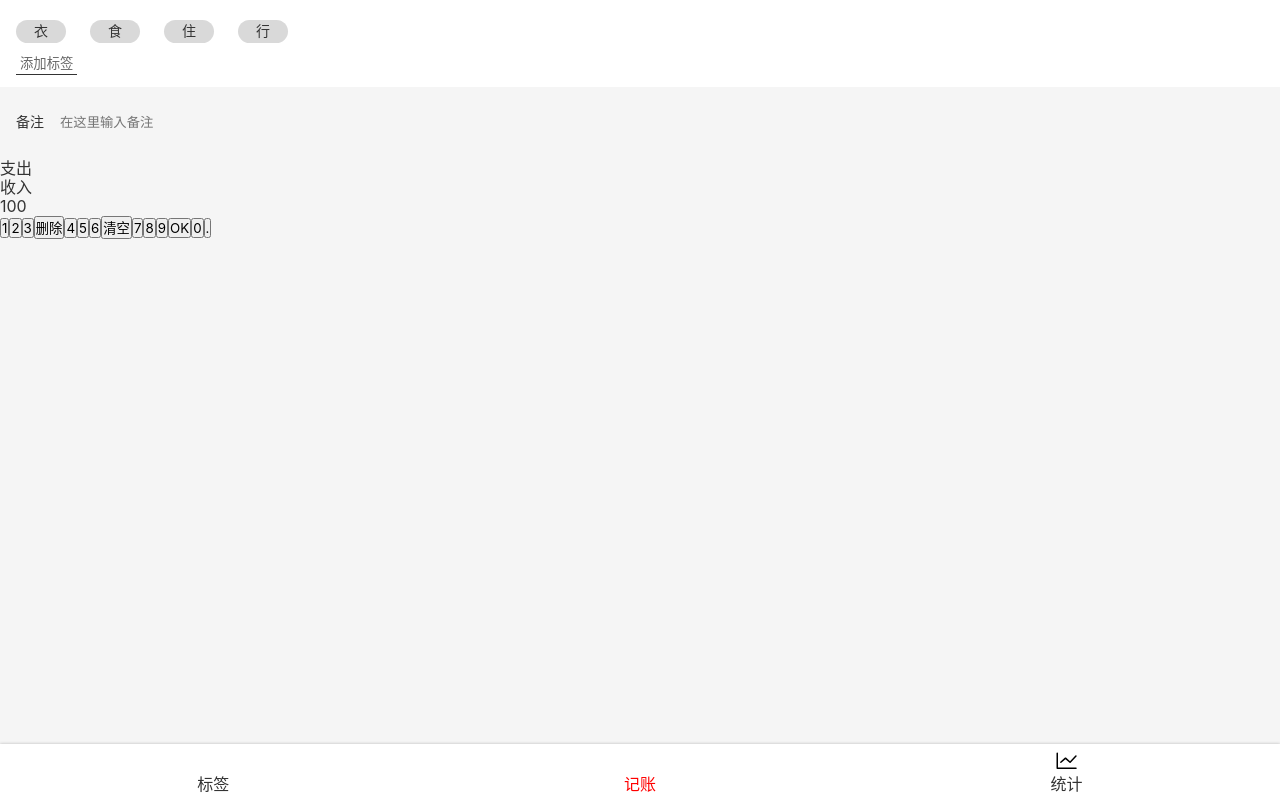
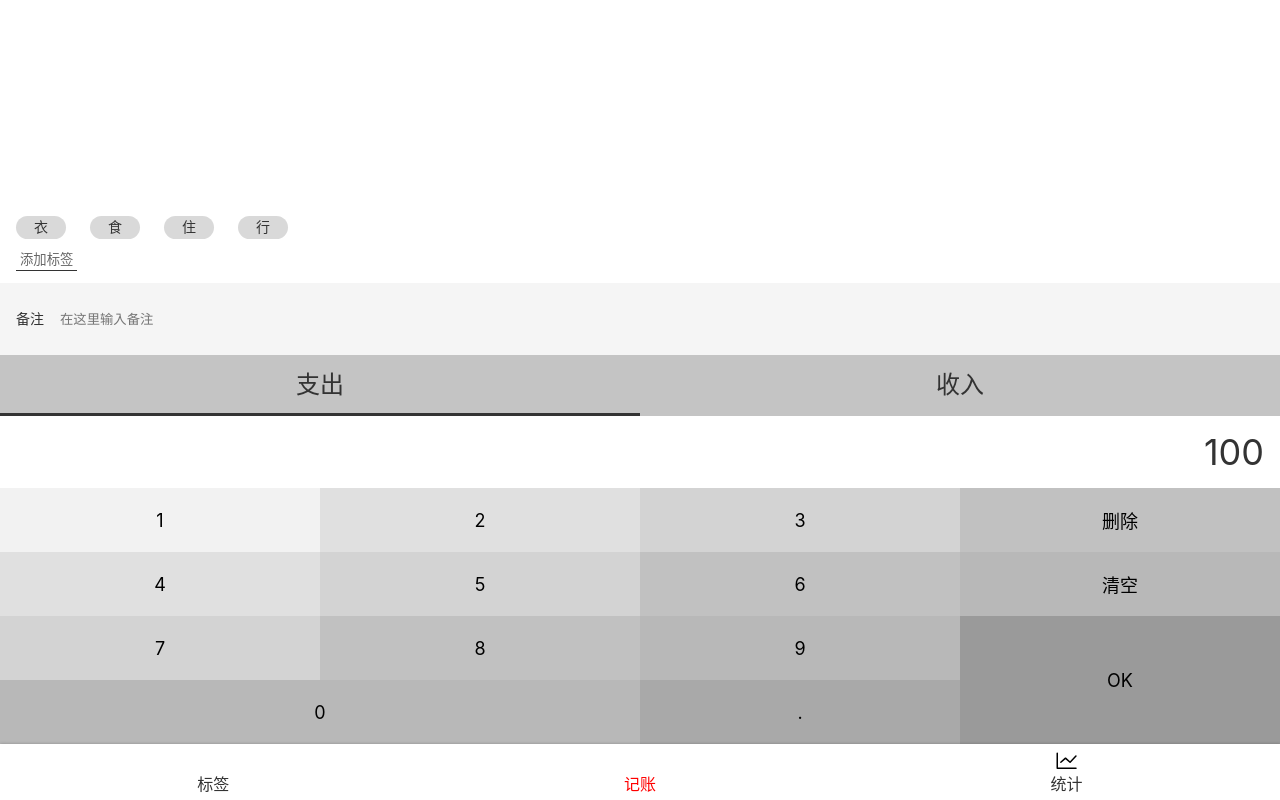
Before and after one commit to liu0haha123/535-moreny-react, a React app: page /#/money in a window 1280 px wide. Built offline with nearby package versions, Linux system fonts and the light colour scheme.

Commit message:
完成标签选择和新增功能

```diff
--- a/src/components/Layout.tsx
+++ b/src/components/Layout.tsx
@@ -13,7 +13,7 @@ const Main = styled.div`
 function Layout(props:any) {
     return (
         <Wrapper>
-            <Main>
+            <Main className={props.className}>
                 {props.children}
             </Main>
             <Nav />
--- a/src/index.scss
+++ b/src/index.scss
@@ -42,3 +42,8 @@ button {
 :focus{
   outline: none;
 }
+.clearfix::after{
+  content: "";
+  display: block;
+  clear: both;
+}
--- a/src/views/Money.tsx
+++ b/src/views/Money.tsx
@@ -1,63 +1,20 @@
 import Layout from "../components/Layout";
 import React from "react";
 import styled from "styled-components";
-const TagsSection = styled.section`
-  background-color: #ffffff;
-  padding: 12px 16px;
-  > ol {
-    margin: 0 -12px;
-    > li {
-      background-color: #d9d9d9;
-      border-radius: 18px;
-      display: inline-block;
-      padding: 3px 18px;
-      font-size: 14px;
-      margin: 8px 12px;
-    }
-  }
-  > button {
-    background-color: none;
-    border: none;
-    padding: 2px 4px;
-    border-bottom: 1px solid #333;
-    color: #666;
-    background-color: #ffffff;
-  }
-`;
+import TagsSection from "./Money/TagsSection";
+import NotesSection from "./Money/NotesSection";
+import CategorySection from "./Money/CategorySection";
+import NumberPadSection from "./Money/NumberPadSection";
 
-const NotesSection = styled.section`
-  background-color: #f5f5f5;
-  padding: 0 16px;
-  font-size: 14px;
-  > label {
+
+const MyLayout = styled(Layout)`
   display: flex;
-    align-items: center;
-    > span {
-      margin-right: 16px;
-      white-space: nowrap;
-    }
-    > input {
-      display: block;
-      width: 100%;
-      height:72px;
-      border: none;
-      background: none;
-    }
-  }
-`;
-const CategorySection = styled.section``;
-const NumberPadSection = styled.section``;
-function Tags() {
+  flex-direction: column;
+`
+function Money() {
   return (
-    <Layout>
+    <MyLayout>
       <TagsSection>
-        <ol>
-          <li>衣</li>
-          <li>食</li>
-          <li>住</li>
-          <li>行</li>
-        </ol>
-        <button>添加标签</button>
       </TagsSection>
       <NotesSection>
         <label>
@@ -67,12 +24,13 @@ function Tags() {
       </NotesSection>
       <CategorySection>
         <ul>
-          <li>支出</li>
+          <li className="selected">支出</li>
           <li>收入</li>
         </ul>
       </CategorySection>
       <NumberPadSection>
-        <div>100</div>
+        <div className="output">100</div>
+        <div className="pad clearfix">
           <button>1</button>
           <button>2</button>
           <button>3</button>
@@ -84,12 +42,13 @@ function Tags() {
           <button>7</button>
           <button>8</button>
           <button>9</button>
-        <button>OK</button>
-        <button>0</button>
-        <button>.</button>
+          <button className="ok">OK</button>
+          <button className="zero">0</button>
+          <button className="dot">.</button>
+        </div>
       </NumberPadSection>
-    </Layout>
+    </MyLayout>
   );
 }
 
-export default Tags;
+export default Money;
--- /dev/null
+++ b/src/views/Money/CategorySection.tsx
@@ -0,0 +1,27 @@
+import styled from "styled-components";
+
+const CategorySection = styled.section`
+  font-size: 24px;
+  > ul {
+    display: flex;
+    background-color: #c4c4c4;
+    > li {
+      width: 50%;
+      text-align: center;
+      padding: 16px 0;
+      position: relative;
+      &.selected::after {
+        content: "";
+        display: block;
+        height: 3px;
+        background-color: #333;
+        position: absolute;
+        width: 100%;
+        bottom: 0;
+        left: 0;
+      }
+    }
+  }
+`;
+
+export default CategorySection;
--- /dev/null
+++ b/src/views/Money/NotesSection.tsx
@@ -0,0 +1,24 @@
+import styled from "styled-components";
+
+const NotesSection = styled.section`
+  background-color: #f5f5f5;
+  padding: 0 16px;
+  font-size: 14px;
+  > label {
+    display: flex;
+    align-items: center;
+    > span {
+      margin-right: 16px;
+      white-space: nowrap;
+    }
+    > input {
+      display: block;
+      width: 100%;
+      height: 72px;
+      border: none;
+      background: none;
+    }
+  }
+`;
+
+export default NotesSection;
--- /dev/null
+++ b/src/views/Money/NumberPadSection.tsx
@@ -0,0 +1,61 @@
+import styled from "styled-components";
+
+const NumberPadSection = styled.section`
+  display: flex;
+  flex-direction: column;
+  > .output {
+    background-color: #fff;
+    font-size: 36px;
+    line-height: 72px;
+    text-align: right;
+    padding: 0 16px;
+    box-shadow: inset -5px 5px -5px rgba(0, 0, 0, 0.25),
+      inset 5px 5px -5px rgba(0, 0, 0, 0.25);
+  }
+  > .pad {
+    > button {
+      font-size: 18px;
+      float: left;
+      width: 25%;
+      height: 64px;
+      border: none;
+      &.ok {
+        float: right;
+        height: 128px;
+      }
+      &.zero {
+        width: 50%;
+      }
+      &:nth-child(1) {
+        background: #f2f2f2;
+      }
+      &:nth-child(2),
+      &:nth-child(5) {
+        background: #e0e0e0;
+      }
+      &:nth-child(3),
+      &:nth-child(6),
+      &:nth-child(9) {
+        background: #d3d3d3;
+      }
+      &:nth-child(4),
+      &:nth-child(7),
+      &:nth-child(10) {
+        background: #c1c1c1;
+      }
+      &:nth-child(8),
+      &:nth-child(11),
+      &:nth-child(13) {
+        background: #b8b8b8;
+      }
+      &:nth-child(12) {
+        background: #9a9a9a;
+      }
+      &:nth-child(14) {
+        background: #a9a9a9;
+      }
+    }
+  }
+`;
+
+export default NumberPadSection;
--- /dev/null
+++ b/src/views/Money/TagsSection.tsx
@@ -0,0 +1,75 @@
+import React, { useState } from "react";
+import styled from "styled-components";
+
+const TagsSection: React.FC = (props) => {
+  const [tags, setTags] = useState<string[]>(["衣", "食", "住", "行"]);
+  const [selectedTags, setSelectedTags] = useState<string[]>([]);
+  const tagOnclick = () => {
+    const tagName = window.prompt("请输入标签名");
+    if (tagName !== null) {
+      setTags([...tags, tagName]);
+    }
+  };
+  const onToggleTags = (tag: string) => {
+    const index = selectedTags.indexOf(tag);
+    console.log(index);
+    if (index >= 0) {
+      // 如果tag已经是选中的，就赋值一个含有其他所有没被选中的新对象
+      setSelectedTags(selectedTags.filter((t) => t !== tag));
+    } else {
+      setSelectedTags([...selectedTags, tag]);
+      console.log(selectedTags);
+    }
+  };
+  const getClass = (tag:string)=>selectedTags.indexOf(tag) >= 0 ? "selected" : ""
+  // 注意需要执行的回调函数不能写立即执行的方法，用箭头函数包裹
+  return (
+    <Wrapper>
+      <ol>
+        {tags.map((tag) => (
+          <li
+            key={tag}
+            onClick={() => onToggleTags(tag)}
+            className={getClass(tag)}
+          >
+            {tag}
+          </li>
+        ))}
+      </ol>
+      <button onClick={tagOnclick}>添加标签</button>
+    </Wrapper>
+  );
+}
+const Wrapper = styled.section`
+  background-color: #ffffff;
+  padding: 12px 16px;
+  flex-grow: 1;
+  display: flex;
+  flex-direction: column;
+  justify-content: flex-end;
+  align-items: flex-start;
+  > ol {
+    margin: 0 -12px;
+    > li {
+      background-color: #d9d9d9;
+      border-radius: 18px;
+      display: inline-block;
+      padding: 3px 18px;
+      font-size: 14px;
+      margin: 8px 12px;
+      &.selected {
+        background: #f60;
+      }
+    }
+  }
+  > button {
+    background-color: none;
+    border: none;
+    padding: 2px 4px;
+    border-bottom: 1px solid #333;
+    color: #666;
+    background-color: inherit;
+  }
+`;
+
+export default TagsSection
```
Lines whose indentation alone changed are shown as unchanged.
